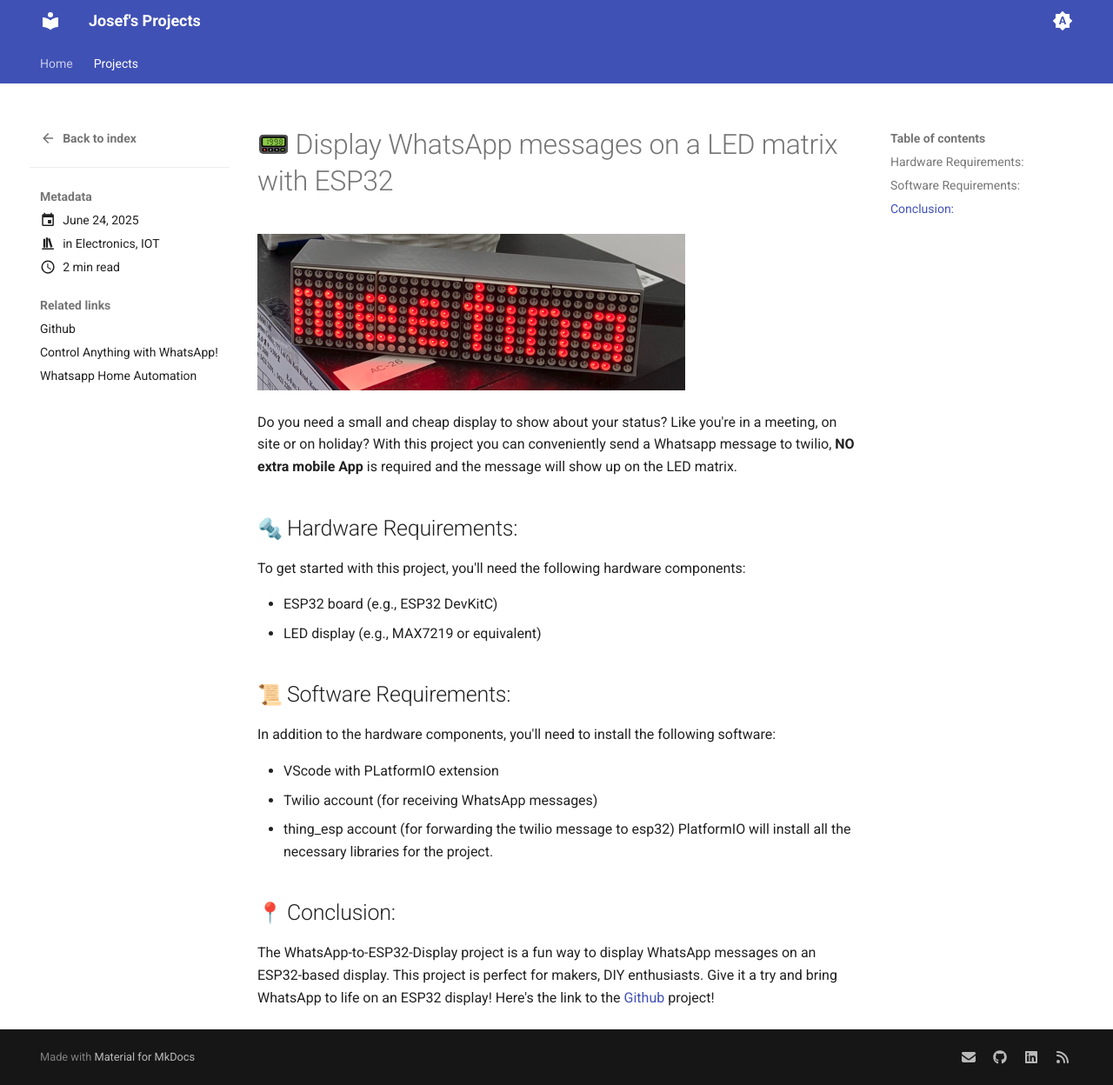
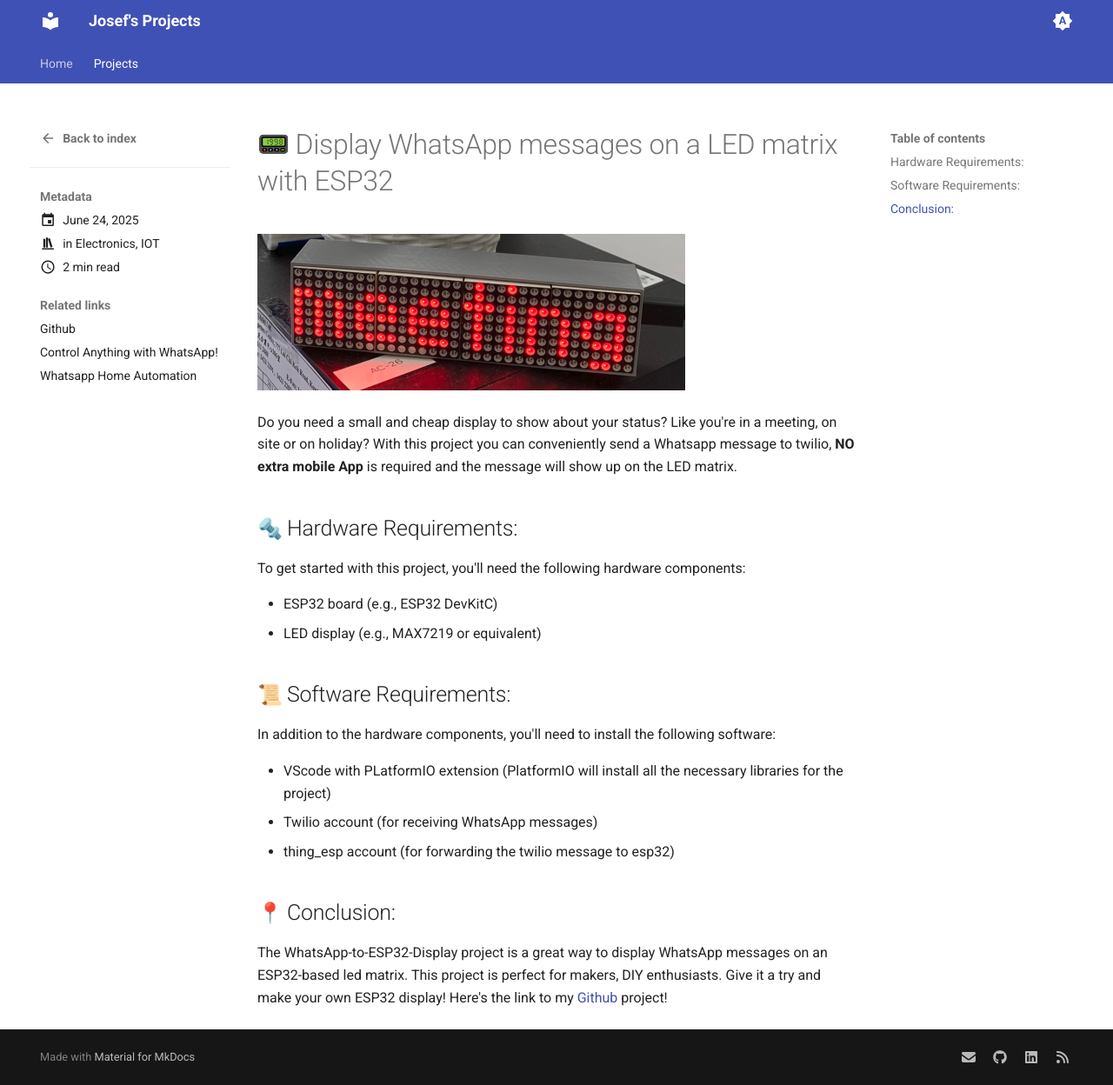
Before and after one commit to JosefGst/JosefGst.github.io, an MkDocs documentation site: the page built from docs/blog/posts/Whatsapp-to-ESP32-Display.md, in a window 1280 px wide and 1248 px high. Shown: the whole window at 87% size. Built offline with MkDocs 1.6.1 and Material for MkDocs 9.7.7, drawn with Linux system fonts in a browser that asks for light colours; emoji names are drawn with the system emoji font.

Commit message:
minor changes in led blog

```diff
--- a/docs/blog/posts/Whatsapp-to-ESP32-Display.md
+++ b/docs/blog/posts/Whatsapp-to-ESP32-Display.md
@@ -30,11 +30,11 @@ To get started with this project, you'll need the following hardware components:
 
 In addition to the hardware components, you'll need to install the following software:
 
-- VScode with PLatformIO extension
+- VScode with PLatformIO extension (PlatformIO will install all the necessary libraries for the project)
 - Twilio account (for receiving WhatsApp messages)
 - thing_esp account (for forwarding the twilio message to esp32)
-PlatformIO will install all the necessary libraries for the project.
+
 
 ## :round_pushpin: Conclusion:
 
-The WhatsApp-to-ESP32-Display project is a fun way to display WhatsApp messages on an ESP32-based display. This project is perfect for makers, DIY enthusiasts. Give it a try and bring WhatsApp to life on an ESP32 display! Here's the link to the [Github](https://github.com/JosefGst/Whatsapp-to-ESP32-Display) project!
+The WhatsApp-to-ESP32-Display project is a great way to display WhatsApp messages on an ESP32-based led matrix. This project is perfect for makers, DIY enthusiasts. Give it a try and make your own ESP32 display! Here's the link to my [Github](https://github.com/JosefGst/Whatsapp-to-ESP32-Display) project!
```
